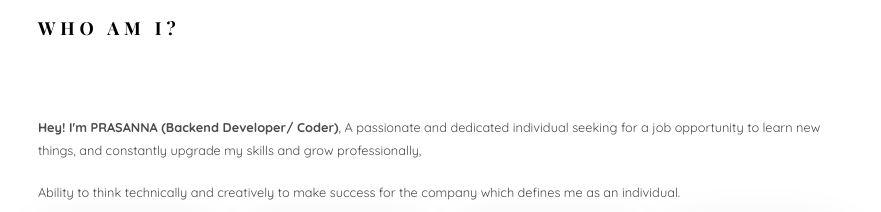
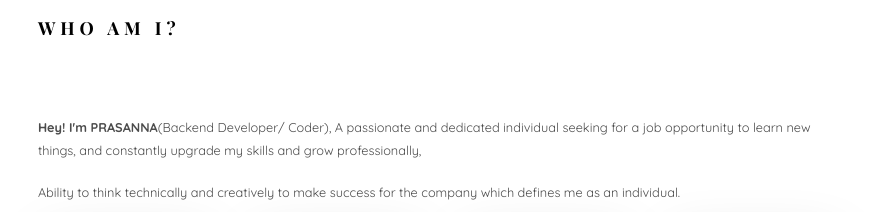
Before and after one commit to prasanna12022003/Portfolio, a plain HTML site: page index.html in a window 1280 px wide. Shown: the part 1000-1212 px from the top of the page, without its empty margins (349-1230 px from the left). Drawn offline with nearby package versions, Linux system fonts and the light colour scheme; files whose address does not match are found by name; a web font is replaced by a local one.

Commit message:
Portfolio

```diff
--- a/index.html
+++ b/index.html
@@ -121,7 +121,7 @@ Copyright <script>document.write(new Date().getFullYear());</script> All rights
 									<div class="about-desc">
 										<span class="heading-meta">A bit About me</span>
 										<h2 class="colorlib-heading">Who Am I?</h2>
-										<p><strong>Hey! I'm PRASANNA (Backend Developer/ Coder)</strong>, A passionate and dedicated individual seeking for a job
+										<p><strong>Hey! I'm PRASANNA</strong>(Backend Developer/ Coder)</strong>, A passionate and dedicated individual seeking for a job
 											opportunity to learn new things, and constantly upgrade my
 											skills and grow professionally,</p>
 										<p>Ability to think technically
```
